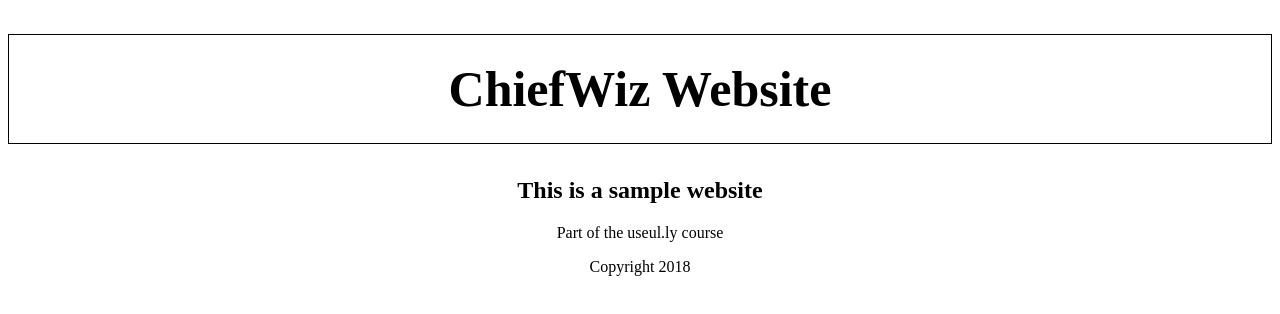
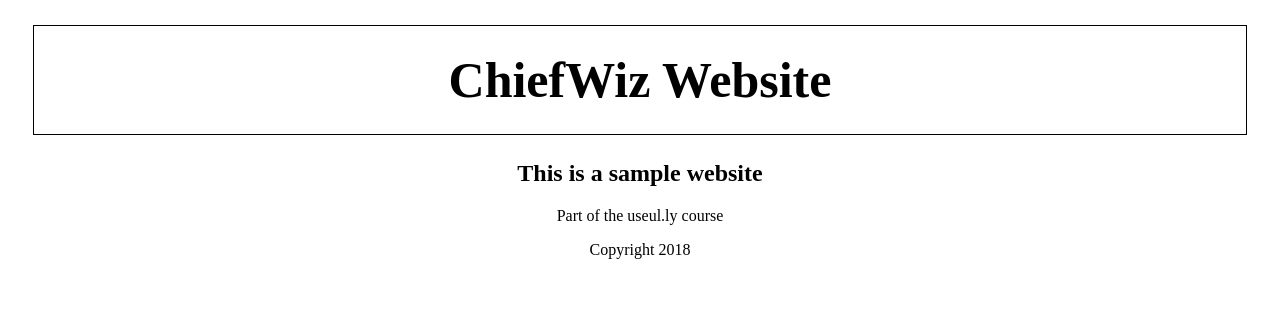
Before and after one commit to chiefwiz/Website-Development-Course, a plain HTML site: page index.html in a window 1280 px wide. Drawn offline with Linux system fonts and the light colour scheme.

Commit message:
Update index.html

```diff
--- a/index.html
+++ b/index.html
@@ -6,7 +6,7 @@
 	</head>
 	<body style="font-family: Helvtica; text-align: center;">
 		<div>
-			<h1 style="border: 1px solid #000; padding: 25px; martin: 25px; font-size: 50px">ChiefWiz Website</h1>
+			<h1 style="border: 1px solid #000; padding: 25px; margin: 25px; font-size: 50px">ChiefWiz Website</h1>
 			<h2>This is a sample website</h2>
 			<p>Part of the useul.ly course</p>
 		</div>
```
